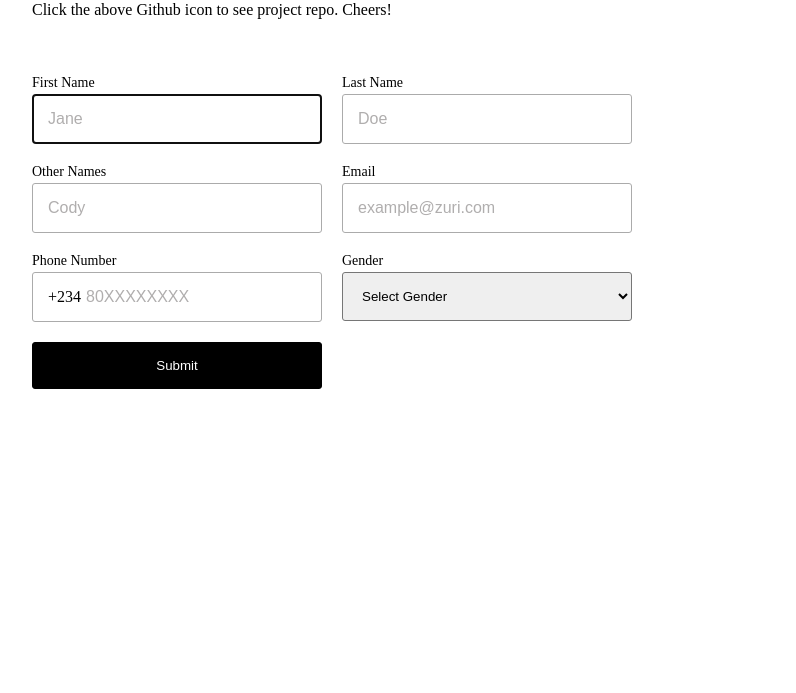
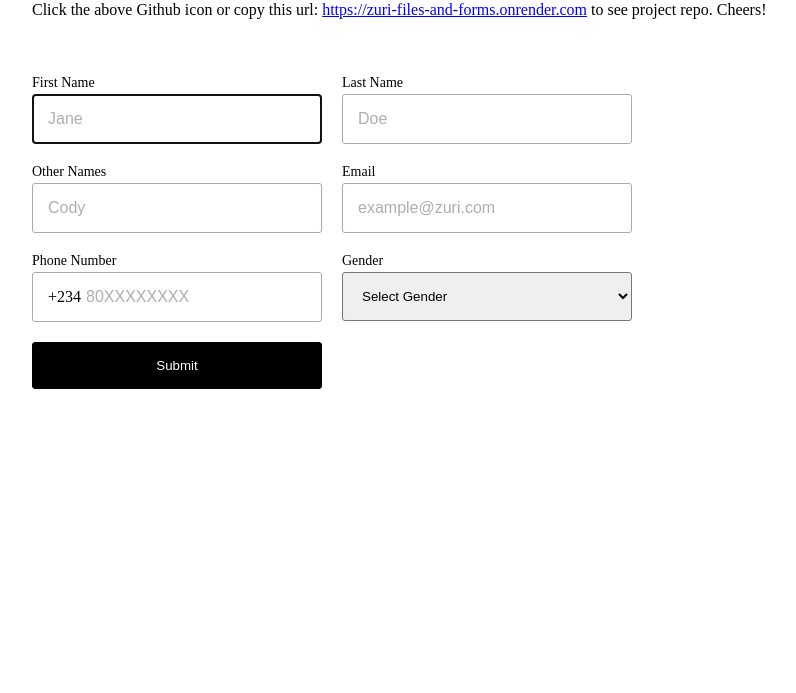
Before and after one commit to areel007/files_and_forms, a website: page index.html in a window 1280 px wide. Shown: the part 107-800 px from the top of the page, without its empty margins (16-812 px from the left). Drawn offline with Linux system fonts and the light colour scheme.

Commit message:
added project repo link

```diff
--- a/index.html
+++ b/index.html
@@ -80,7 +80,13 @@
           />
         </svg>
       </a>
-      <p>Click the above Github icon to see project repo. Cheers!</p>
+      <p>
+        Click the above Github icon or copy this url:
+        <span style="color: blue; text-decoration: underline; cursor: pointer"
+          >https://zuri-files-and-forms.onrender.com</span
+        >
+        to see project repo. Cheers!
+      </p>
     </div>
 
     <form action="/" method="post">
```
